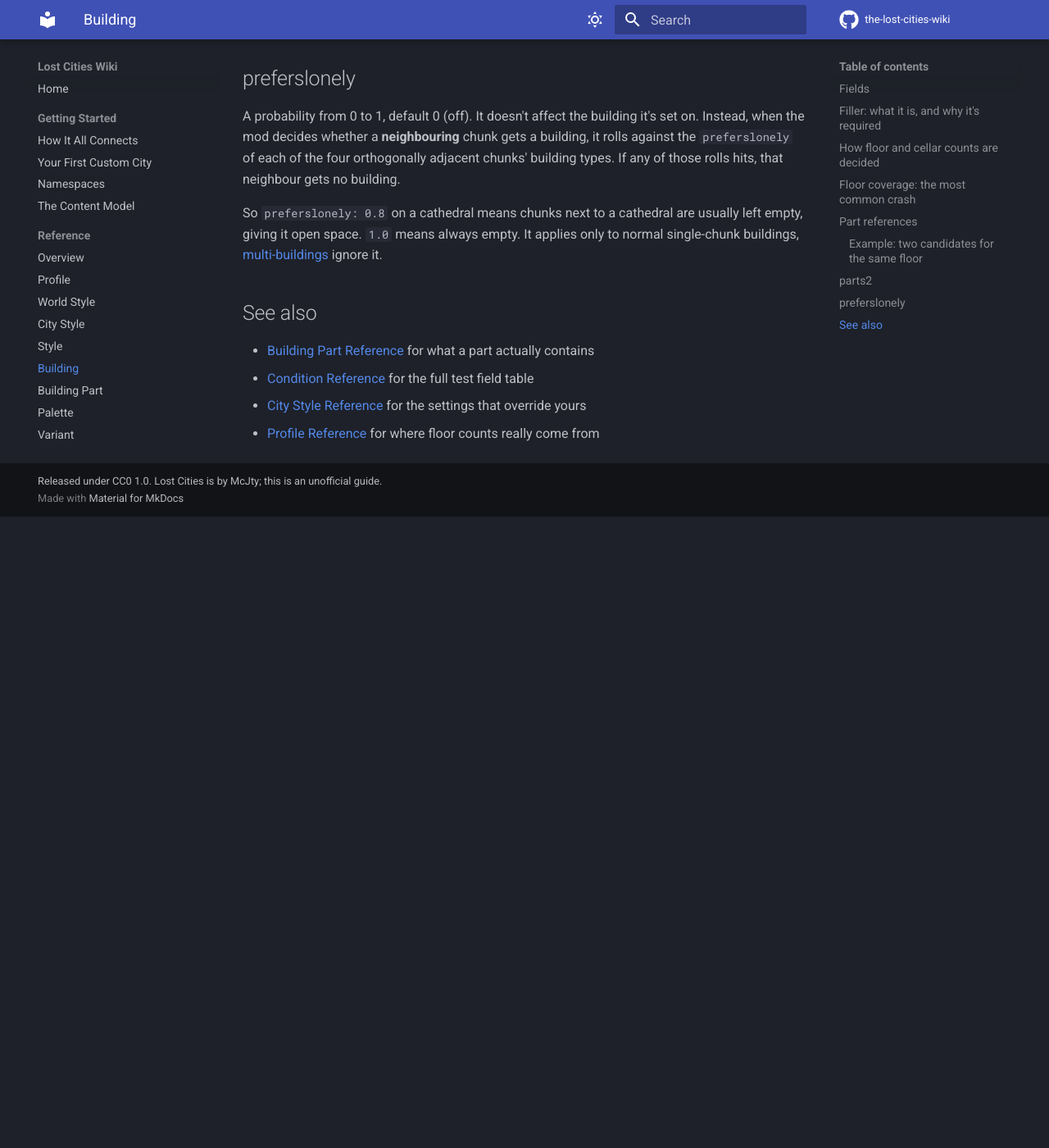
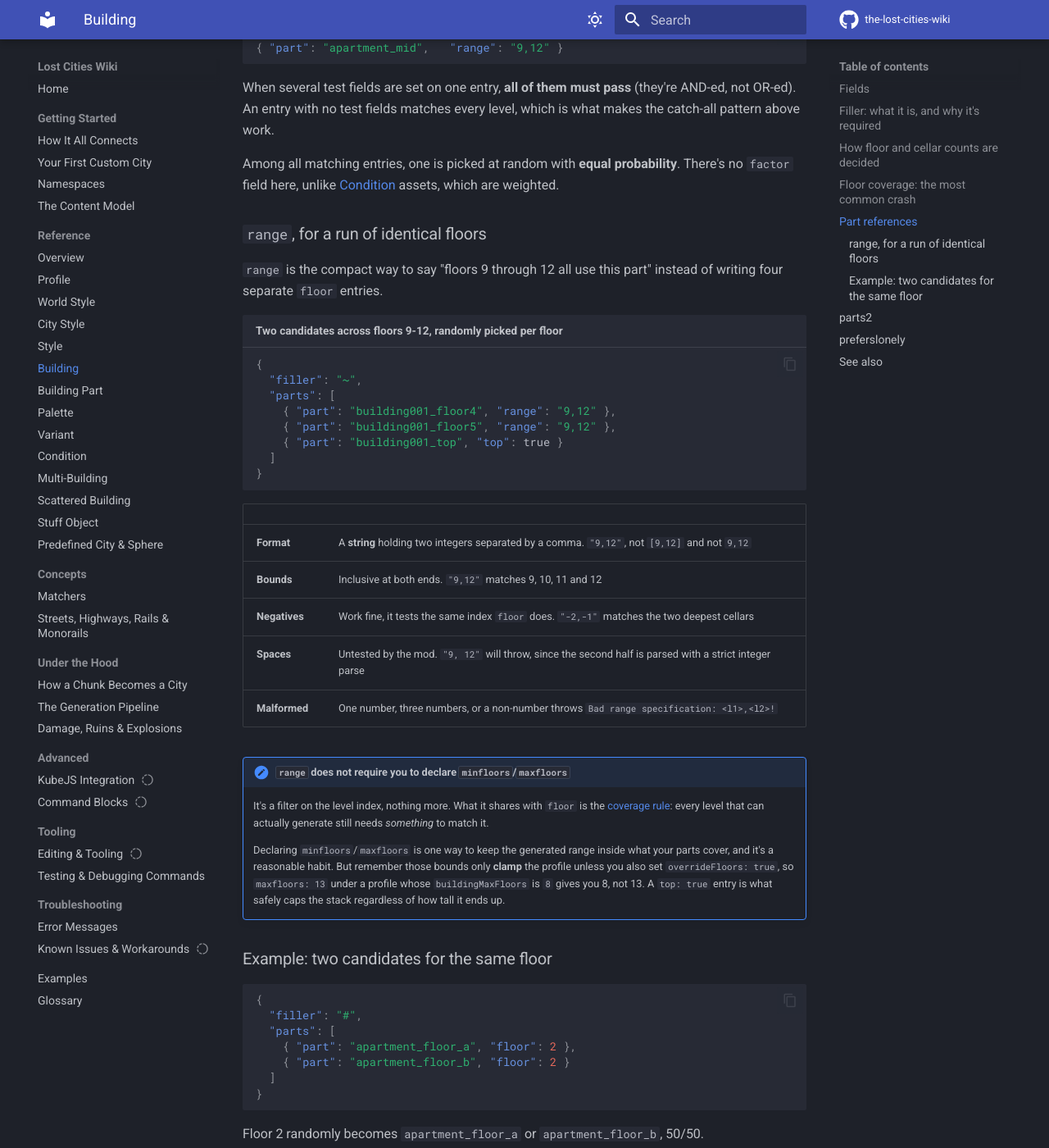
Before and after one commit to RinkyDinkyNooble/the-lost-cities-wiki, an MkDocs documentation site: the page built from docs/reference/building.md, in a window 1280 px wide and 1400 px high, scrolled down 5418 px. Shown: the whole window at 82% size. Built offline with MkDocs 1.6.1 and Material for MkDocs 9.7.7, drawn with Linux system fonts in a browser that asks for light colours; comment, search, counter and statistics services are not loaded; before the commit the page ends 6048 px from its top, so only the background shows below that; some of the changed text lies outside the part shown.

Commit message:
Document range on building parts, and stop implying "l1,l2" is literal
Two gaps a reader hit in practice.

Building parts accept all thirteen condition test fields, but the page
only linked out to the Condition reference for them, so range was
effectively undiscoverable from where you actually need it. The field
table is now inline on the Building page, with a dedicated section on
range: string format, inclusive at both ends, negatives for cellars, and
the fact that it needs no minfloors/maxfloors declaration, only the same
coverage guarantee every other condition needs.

Also notes that minfloors/maxfloors clamp the profile rather than
replacing it unless overrideFloors is set, since a building declaring
maxfloors 13 under a profile capped at 8 gets 8. A top:true entry is
what actually caps the stack safely.

The Condition table wrote range's type as `"l1,l2"`, using the
placeholder names from the mod's error message. That reads as something
you type. Replaced with a real value and an explicit warning about where
l1/l2 come from.

Verified against source: PartRef's codec carries range, and isRange is
floor >= l1 && floor <= l2.

Co-Authored-By: Claude Opus 5 <noreply@anthropic.com>

````diff
--- a/docs/reference/building.md
+++ b/docs/reference/building.md
@@ -134,15 +134,59 @@ The same applies below ground: if cellars generate and no part matches a negativ
 
 ## Part references
 
-Each entry in `parts` is a part name plus the full [condition test field set](condition.md#the-shared-test-fields):
+Each entry in `parts` is a part name plus any of **thirteen** optional test fields. They are exactly the same set a [Condition](condition.md) entry uses, so anything valid there is valid here:
+
+| Key | Type | Matches when |
+|---|---|---|
+| `floor` | int | The level index is exactly this. `0` is ground, negatives are cellars |
+| `range` | string | The level index is between two comma-separated integers, **inclusive both ends** |
+| `top` | bool | This is the building's topmost level |
+| `ground` | bool | Level index is `0` |
+| `cellar` | bool | Level index is below `0` |
+| `isbuilding` | bool | There is a building in this chunk at all |
+| `issphere` | bool | This chunk is inside a city sphere |
+| `chunkx` / `chunkz` | int | Exact absolute chunk coordinate |
+| `inpart` | string or list | The current part name is in this set |
+| `belowpart` | string or list | The part directly below is in this set |
+| `inbuilding` | string or list | The current building name is in this set |
+| `inbiome` | string or list | The current biome is in this set |
 
 ```json
 { "part": "apartment_floor", "floor": 2 }
+{ "part": "apartment_mid",   "range": "9,12" }
 ```
 
 When several test fields are set on one entry, **all of them must pass** (they're AND-ed, not OR-ed). An entry with no test fields matches every level, which is what makes the catch-all pattern above work.
 
 Among all matching entries, one is picked at random with **equal probability**. There's no `factor` field here, unlike [Condition](condition.md) assets, which are weighted.
+
+### `range`, for a run of identical floors
+
+`range` is the compact way to say "floors 9 through 12 all use this part" instead of writing four separate `floor` entries.
+
+```json title="Two candidates across floors 9-12, randomly picked per floor"
+{
+  "filler": "~",
+  "parts": [
+    { "part": "building001_floor4", "range": "9,12" },
+    { "part": "building001_floor5", "range": "9,12" },
+    { "part": "building001_top", "top": true }
+  ]
+}
+```
+
+| | |
+|---|---|
+| **Format** | A **string** holding two integers separated by a comma. `"9,12"`, not `[9,12]` and not `9,12` |
+| **Bounds** | Inclusive at both ends. `"9,12"` matches 9, 10, 11 and 12 |
+| **Negatives** | Work fine, it tests the same index `floor` does. `"-2,-1"` matches the two deepest cellars |
+| **Spaces** | Untested by the mod. `"9, 12"` will throw, since the second half is parsed with a strict integer parse |
+| **Malformed** | One number, three numbers, or a non-number throws `Bad range specification: <l1>,<l2>!` |
+
+!!! note "`range` does not require you to declare `minfloors`/`maxfloors`"
+    It's a filter on the level index, nothing more. What it shares with `floor` is the [coverage rule](#floor-coverage-the-most-common-crash): every level that can actually generate still needs *something* to match it.
+
+    Declaring `minfloors`/`maxfloors` is one way to keep the generated range inside what your parts cover, and it's a reasonable habit. But remember those bounds only **clamp** the profile unless you also set `overrideFloors: true`, so `maxfloors: 13` under a profile whose `buildingMaxFloors` is `8` gives you 8, not 13. A `top: true` entry is what safely caps the stack regardless of how tall it ends up.
 
 ### Example: two candidates for the same floor
 
````
Also changed, not shown: docs/reference/condition.md (+8 -1 lines).
